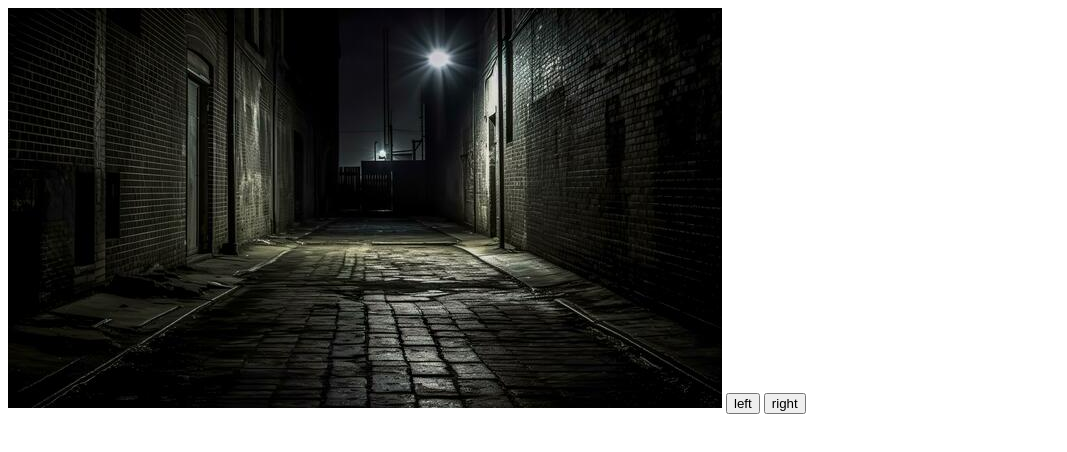
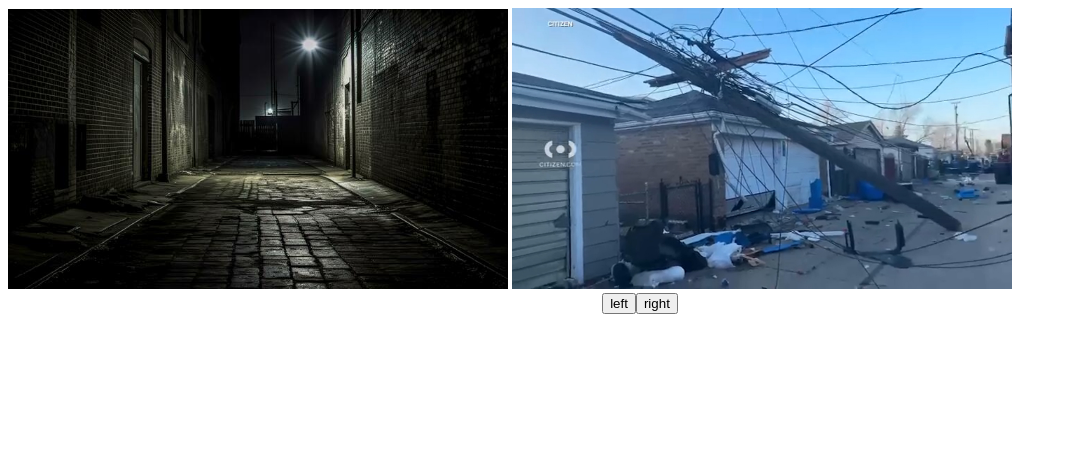
Before and after one commit to Koajanaku/Story-Choice, a plain HTML site: page index.html in a window 1280 px wide. Shown: the whole page, without its empty margins (0-1067 px from the left). Drawn offline with Linux system fonts and the light colour scheme.

Commit message:
figured out ting

```diff
--- a/index.html
+++ b/index.html
@@ -1,16 +1,23 @@
 <!DOCTYPE html>
 <html lang="en">
 <head>
+    <link rel="stylesheet" href="style.css"/>
     <meta charset="UTF-8">
     <meta name="viewport" content="width=device-width, initial-scale=1.0">
+    <script defer src="script.js"></script>
     <title>Story</title>
 </head>
 
 
 <body>
+    <div class="img">
 <img src="dar alley.jpg">
+<img src="pillar alley.jpg">
+    </div>
+<div class="button">
  <button class="left">left</button>
+
  <button class="right">right</button>
-
+</div>
 </body>
 </html>
--- a/script.js
+++ b/script.js
@@ -3,4 +3,5 @@ let right =  document.querySelector('.right');
 let leftRight =  document.querySelector('.leftRight');
 let text =  document.querySelector('p');
 let Alley =  document.querySelector('.left');
-let left =  document.querySelector('.left');
+
+?.style.display.none
--- a/style.css
+++ b/style.css
@@ -0,0 +1,8 @@
+.button {
+    display:flex;
+    justify-content:center;
+    align-content:center;
+    }
+    img{
+    width:500px;
+    }
```
Also changed, not shown: pillar alley.jpg (added).
